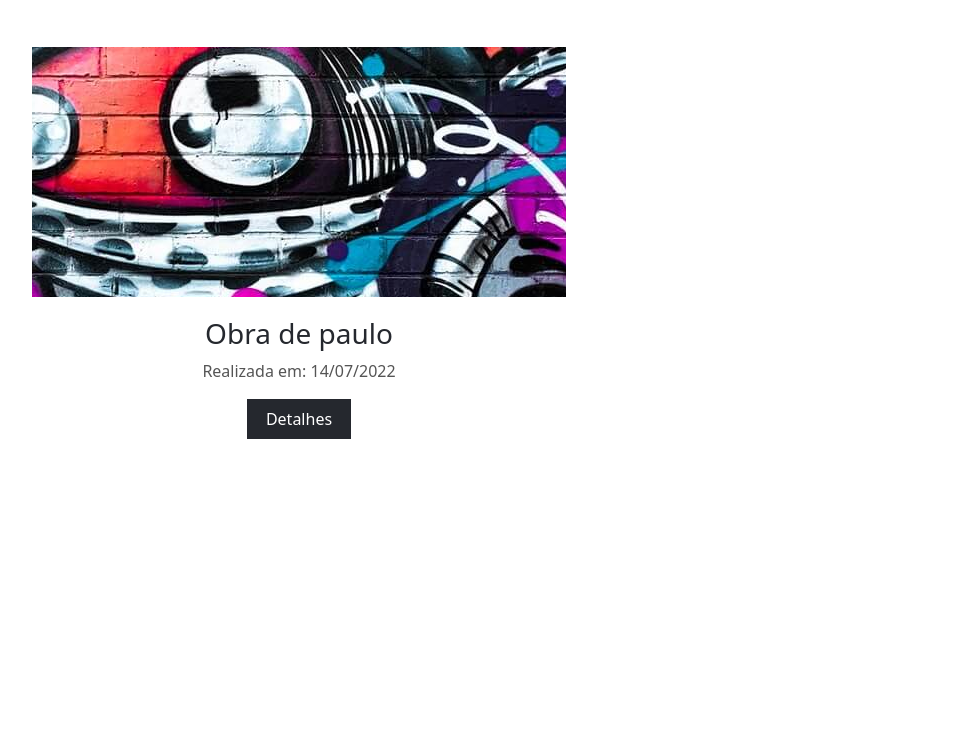
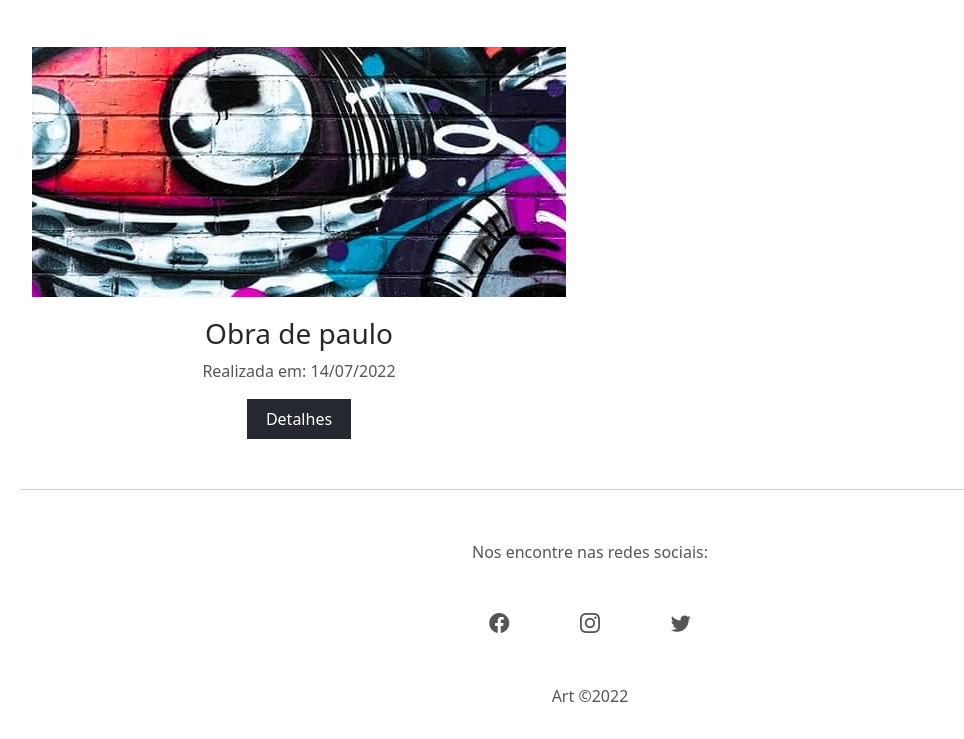
Before and after one commit to wanderlan999/projetoArt, a plain HTML site: page index.html in a window 1280 px wide. Shown: the part 1589-2328 px from the top of the page, without its empty margins (50-1014 px from the left). Before the commit the page ends 2078 px from the top, so only its background shows below. Drawn offline with nearby package versions, Linux system fonts and the light colour scheme.

Commit message:
footer fim do projeto

```diff
--- a/css/styles.css
+++ b/css/styles.css
@@ -131,3 +131,34 @@ color: #c1b696;
     height: 250px;
     margin-bottom: 20px;
 }
+
+/*Footer*/
+
+footer{
+    border-top: 1px solid #ccc;
+    height: 250px;
+    padding: 30px;
+}
+
+footer i{
+
+    font-size: 20px;
+    }
+
+    #social-icons-container{
+        padding: 25px;
+    }
+
+    #social-icons-container div{
+        text-align: center;
+    }
+
+    footer p{
+        text-align: center;
+        margin: 20px;
+    }
+
+    a:hover i{
+
+        color: #c1b696;
+    }
--- a/index.html
+++ b/index.html
@@ -57,7 +57,7 @@
   <div class="col-12">
     <h1>Artes em destaque</h1>
   </div>
-  <div class="row gx-5">
+  <div class="row gx-md-5">
     <div class="col-12 col-md-6">
       <div class="small-image-container center-image" id="img2"></div>
       <h3>Obra de Sirlandia</h3>
@@ -91,6 +91,25 @@
   </div>
 </div>
 
+<!--Footer-->
+
+<footer class="container">
+  <p class="secondary-color">Nos encontre nas redes sociais:</p>
+  <div class="row justify-content-center" id="social-icons-container">
+    <div class="col-1">
+      <a href="#"><i class="bi bi-facebook secondary-color"></i></a>
+    </div>
+    <div class="col-1">
+      <a href="#"><i class="bi bi-instagram secondary-color"></i></a>
+    </div>
+    <div class="col-1">
+      <a href="#"><i class="bi bi-twitter secondary-color"></i></a>
+    </div>
+  </div>
+  <p class="secondary-color">Art &copy;2022</p>
+
+</footer>
+
 
 </body>
 </html>
```
